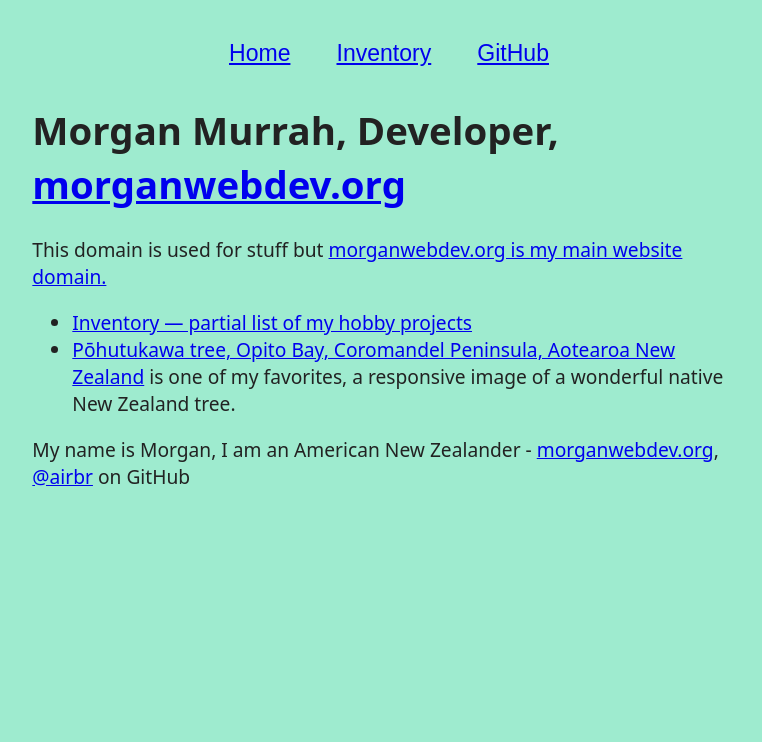
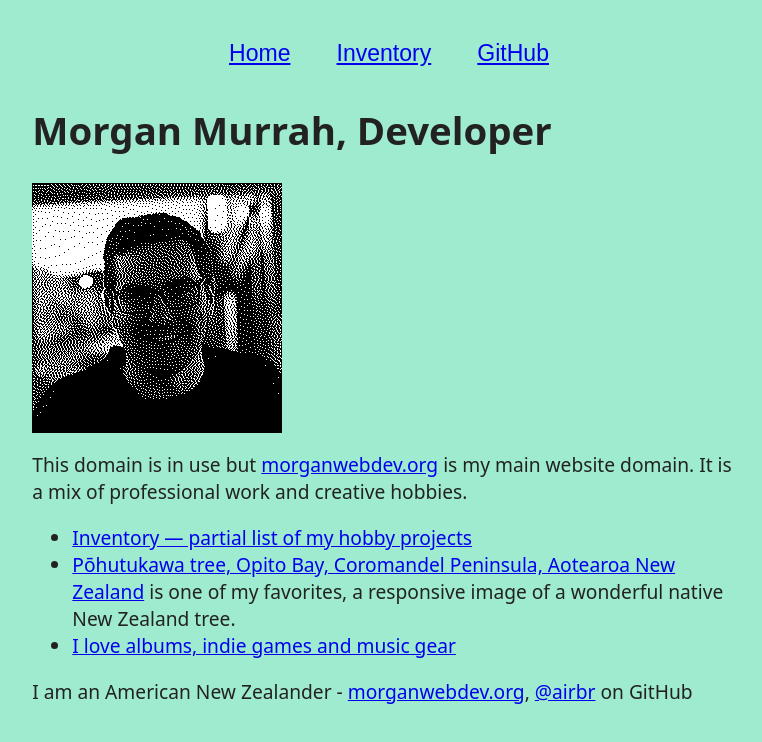
Before and after one commit to airbr/dotcom, a website built with webpack: page index.html in a window 1280 px wide. Shown: the whole page, without its empty margins (251-1013 px from the left). Built offline with nearby package versions, Linux system fonts and the light colour scheme.

Commit message:
Update; Add dithered image

```diff
--- a/css/style.css
+++ b/css/style.css
@@ -117,6 +117,10 @@
 
 .push {
   margin-left: auto;
+}
+
+.dither {
+  max-width: 250px;
 }
 
 /* ==========================================================================
--- a/index.html
+++ b/index.html
@@ -33,16 +33,18 @@
     </ul>
   </nav>
   <div>
-  <h1>Morgan Murrah, Developer, <a href="https://morganwebdev.org">morganwebdev.org</a></h1>
+  <h1>Morgan Murrah, Developer</h1>
+  <img class="dither" src="/img/headshot-dithered.svg" alt="dithered headshot of Morgan Murrah" />
   <main>
-  <p class="lead">This domain is used for stuff but <a href="https://morganwebdev.org" class="h-card" rel="me">morganwebdev.org is my main website domain.</a></p>
+  <p class="lead">This domain is in use but <a href="https://morganwebdev.org" class="h-card" rel="me">morganwebdev.org</a> is my main website domain. It is a mix of professional work and creative hobbies.</p>
   <ul>
     <li><a href="/inventory.html">Inventory — partial list of my hobby projects</a></li>
     <li><a href="https://pohutukawa.netlify.app/">Pōhutukawa tree, Opito Bay, Coromandel Peninsula, Aotearoa New Zealand</a> is one of my favorites, a responsive image of a wonderful native New Zealand tree.</li>
+    <li><a href="https://www.morganwebdev.org/posts/collections-bandcamp-music-playdate-games-te-music-gear/">I love albums, indie games and music gear</a></li>
   </ul>
   </main>
   <footer>
-    My name is Morgan, I am an American New Zealander - <a href="https://morganwebdev.org">morganwebdev.org</a>, <a href="https://github.com/airbr">@airbr</a> on GitHub
+    I am an American New Zealander - <a href="https://morganwebdev.org">morganwebdev.org</a>, <a href="https://github.com/airbr">@airbr</a> on GitHub
   </footer>
   </div>
 </body>
```
Also changed, not shown: img/headshot-dithered.svg (added).
